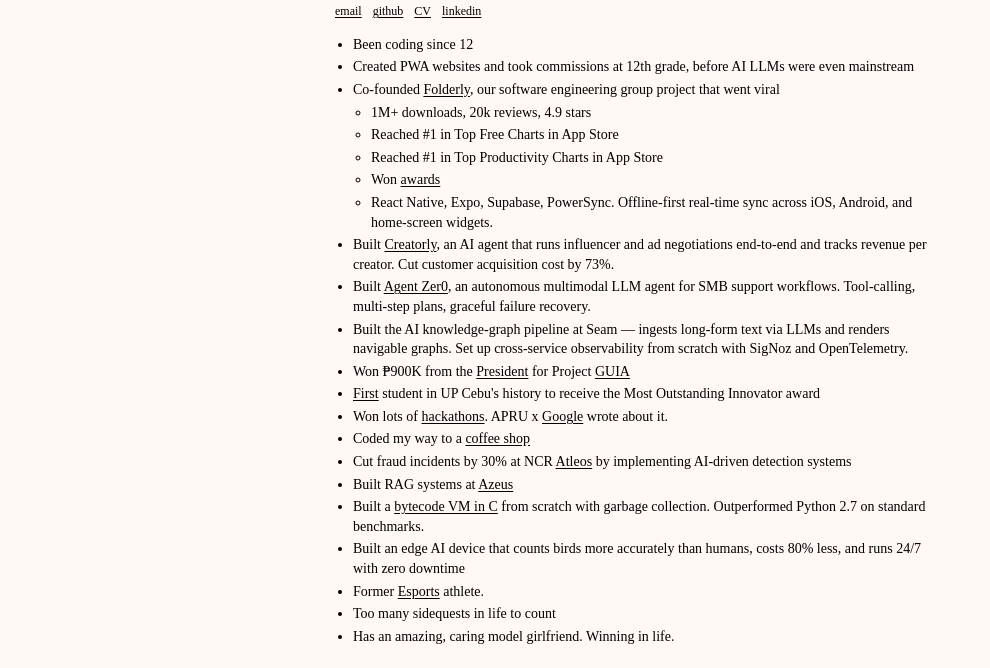
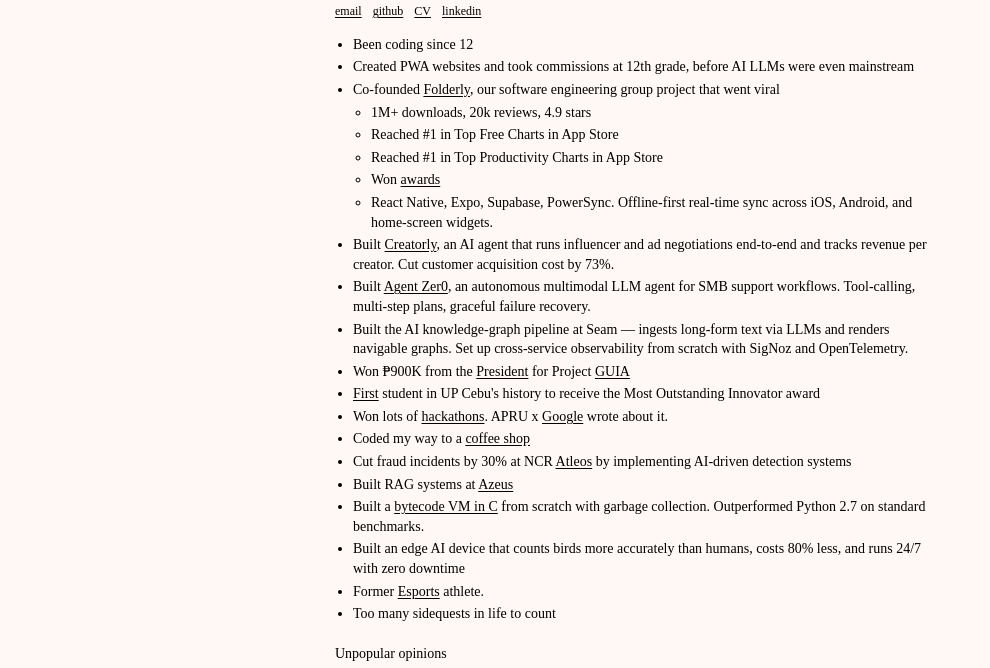
Before and after one commit to wience/wience.tech, a plain HTML site: page index.html in a window 1280 px wide. Shown: the part 87-755 px from the top of the page, without its empty margins (0-990 px from the left). Drawn offline with Linux system fonts and the light colour scheme.

Commit message:
Remove girlfriend bullet

```diff
--- a/index.html
+++ b/index.html
@@ -220,7 +220,6 @@
         </li>
         <li>Former <a href="https://www.facebook.com/watch/?v=482113237870332">Esports</a> athlete. </li>
         <li>Too many sidequests in life to count</li>
-        <li>Has an amazing, caring model girlfriend. Winning in life.</li>
     </ul>
 
     <h2>Unpopular opinions</h2>
```
